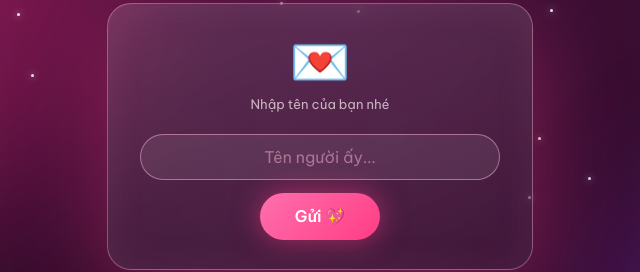
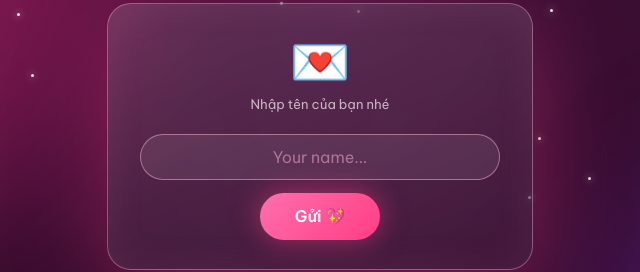
Before and after one commit to DavidHo01/20_10_women-s_day, a plain HTML site: page index.html in a window 1280 px wide. Shown: the part 264-536 px from the top of the page, 320-960 px from the left. Drawn offline with Linux system fonts and the light colour scheme.

Commit message:
replace code

```diff
--- a/index.html
+++ b/index.html
@@ -25,7 +25,7 @@
         <input
           id="name-input"
           type="text"
-          placeholder="Tên người ấy..."
+          placeholder="Your name..."
           maxlength="30"
           autocomplete="off"
         />
```
